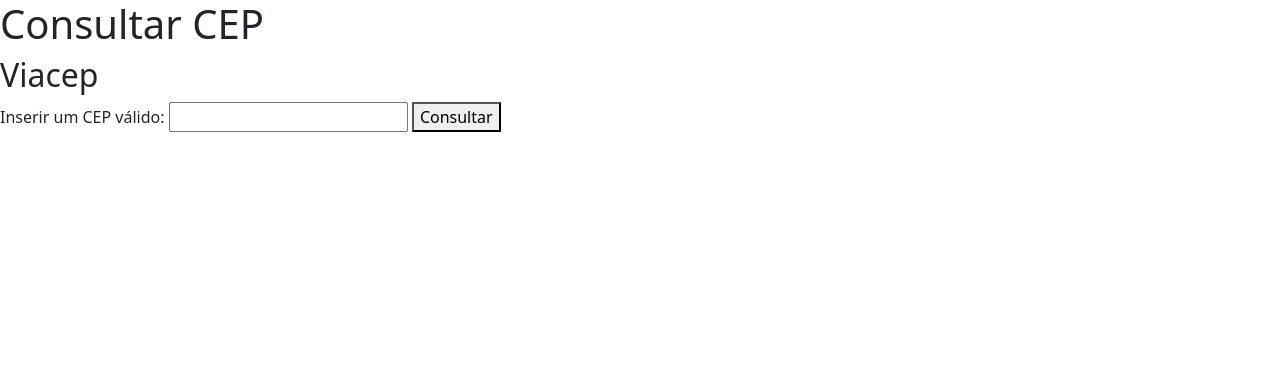
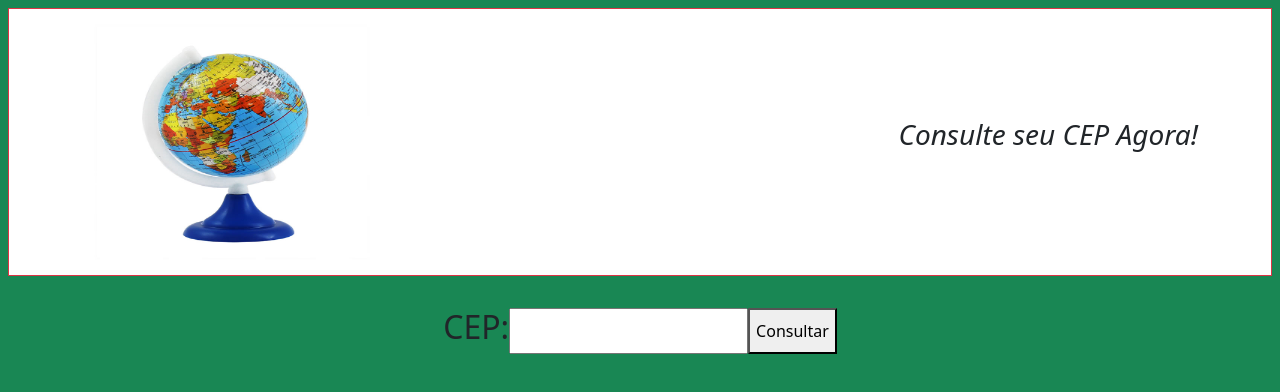
Before and after one commit to AfonsoAmorim/ApiViaCepJavascript, a plain HTML site: page index.html in a window 1280 px wide. Drawn offline with nearby package versions, Linux system fonts and the light colour scheme.

Commit message:
organizando layout

```diff
--- a/index.html
+++ b/index.html
@@ -10,16 +10,32 @@
 
     <title>API</title>
   </head>
-  <body>
-      <main class="teext-center">
-    <h1>Consultar CEP</h1>
-    <h2>Viacep</h2>
-    <label>Inserir um CEP válido: </label>
+  <body class="bg-success">
+
+        <nav class="navbar navbar-light bg-white border border-danger m-2">
+            <div class="container">
+              <a class="navbar-brand" href="#">
+                <img src="./globo-terrestre-politico-8-5cm-western-gl-30-b2831cf1.jpg" alt="" width="300" height="240">
+              </a>
+              <p class="fs-3 fst-italic">Consulte seu CEP Agora!</p>
+            </div>
+          </nav>
+
+
+
+
+
+
+    <main class="">
+    <div class="d-flex justify-content-center p-4 ">
+    <h2>CEP:</h2>
     <input type="number" class="" id="cep" >
     <button onclick="consultaCep()">Consultar</button>
+</div>
     <div id="resultado">
         <p></p>
     </div>
+
 </main>
 
 
```
Also changed, not shown: globo-terrestre-politico-8-5cm-western-gl-30-b2831cf1.jpg (added).
